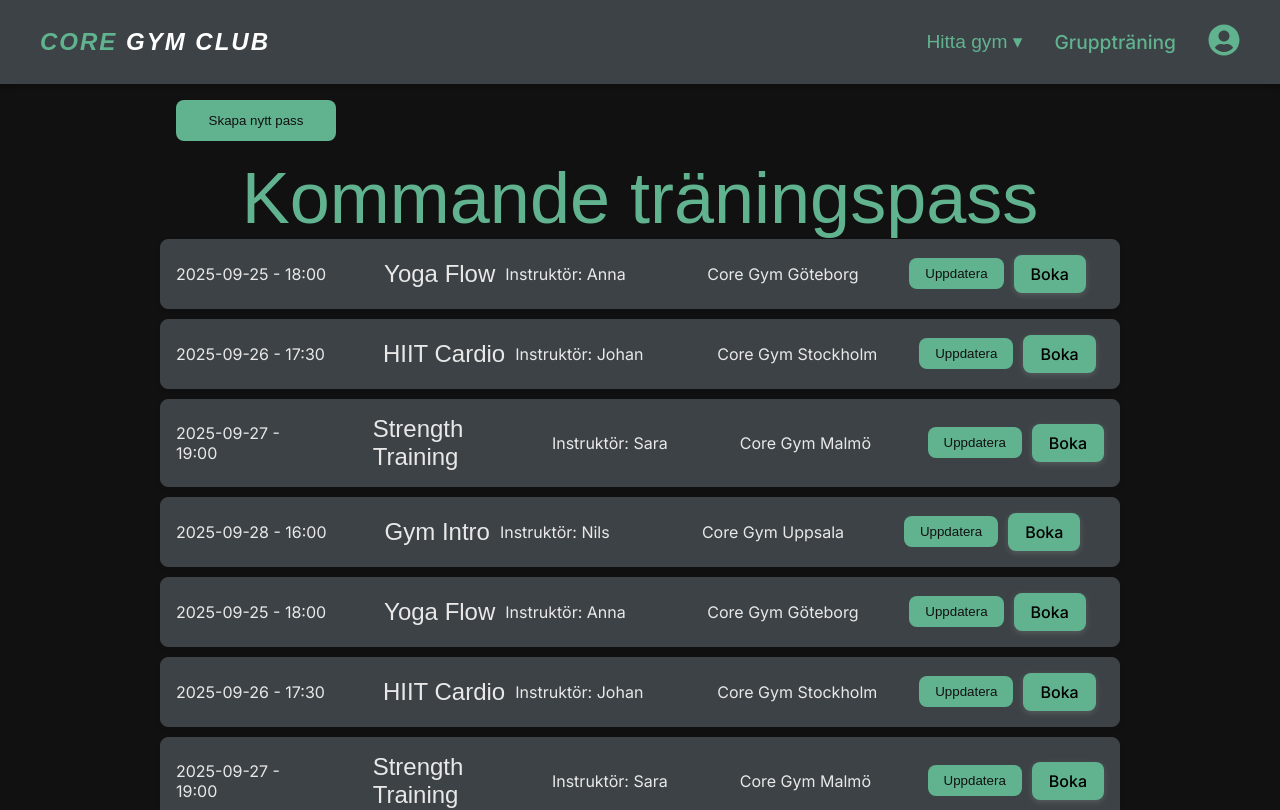
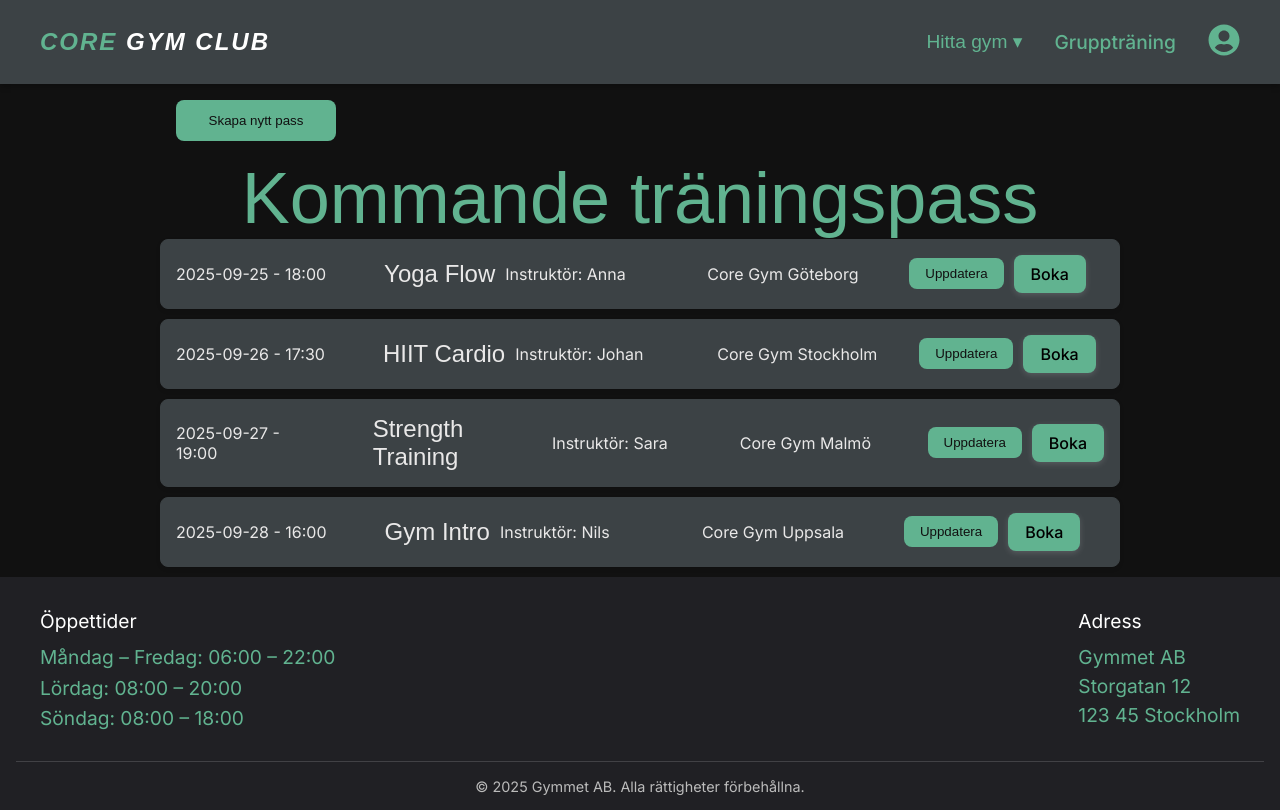
Before and after one commit to grupp14-fab3d32a/frontend, a React (Vite) app: page /PassList in a window 1280 px wide. Shown: the top 810 px of the page. Built offline with nearby package versions, Linux system fonts and the light colour scheme; a web font is replaced by a local one.

Commit message:
added bookedworkouts and await fetch

```diff
--- a/src/pages/PassList.jsx
+++ b/src/pages/PassList.jsx
@@ -1,25 +1,61 @@
-import React from 'react'
+import React, { useState } from 'react'
 import "../css/PassList.css"
 import { useNavigate } from 'react-router-dom'
 
 const workouts = [
-  { id: 1, title: "Yoga Flow", date: "2025-09-25", time: "18:00", instructor: "Anna", location: "Core Gym Göteborg" },
+  { id: 1, title: "Yoga Flow", date: "2025-09-25", time: "18:00", instructor: "Anna", location: "Core Gym Göteborg" }, //måste vara unika id
+  { id: 2, title: "HIIT Cardio", date: "2025-09-26", time: "17:30", instructor: "Johan", location: "Core Gym Stockholm" },
+  { id: 3, title: "Strength Training", date: "2025-09-27", time: "19:00", instructor: "Sara", location: "Core Gym Malmö" },
+  { id: 4, title: "Gym Intro", date: "2025-09-28", time: "16:00", instructor: "Nils", location: "Core Gym Uppsala" },
+  /*{ id: 1, title: "Yoga Flow", date: "2025-09-25", time: "18:00", instructor: "Anna", location: "Core Gym Göteborg" },
   { id: 2, title: "HIIT Cardio", date: "2025-09-26", time: "17:30", instructor: "Johan", location: "Core Gym Stockholm" },
   { id: 3, title: "Strength Training", date: "2025-09-27", time: "19:00", instructor: "Sara", location: "Core Gym Malmö" },
   { id: 4, title: "Gym Intro", date: "2025-09-28", time: "16:00", instructor: "Nils", location: "Core Gym Uppsala" },
   { id: 1, title: "Yoga Flow", date: "2025-09-25", time: "18:00", instructor: "Anna", location: "Core Gym Göteborg" },
   { id: 2, title: "HIIT Cardio", date: "2025-09-26", time: "17:30", instructor: "Johan", location: "Core Gym Stockholm" },
   { id: 3, title: "Strength Training", date: "2025-09-27", time: "19:00", instructor: "Sara", location: "Core Gym Malmö" },
-  { id: 4, title: "Gym Intro", date: "2025-09-28", time: "16:00", instructor: "Nils", location: "Core Gym Uppsala" },
-  { id: 1, title: "Yoga Flow", date: "2025-09-25", time: "18:00", instructor: "Anna", location: "Core Gym Göteborg" },
-  { id: 2, title: "HIIT Cardio", date: "2025-09-26", time: "17:30", instructor: "Johan", location: "Core Gym Stockholm" },
-  { id: 3, title: "Strength Training", date: "2025-09-27", time: "19:00", instructor: "Sara", location: "Core Gym Malmö" },
-  { id: 4, title: "Gym Intro", date: "2025-09-28", time: "16:00", instructor: "Nils", location: "Core Gym Uppsala" },
+  { id: 4, title: "Gym Intro", date: "2025-09-28", time: "16:00", instructor: "Nils", location: "Core Gym Uppsala" },*/
 ];
 
 const PassList = () => {
+  const navigate = useNavigate()
+  const [bookedWorkouts, setBookedWorkouts] = useState([]) // lagrar bokade pass
 
-      const navigate = useNavigate()
+  const handleBooking = async (workout) => {
+    const requestData = {
+    memberId: '0e7767ba-13fb-44c6-925a-3c22db351b1e',
+    workoutId: workout.id,
+  };
+
+   try { //lägg in API url sen
+      const res = await fetch("", {
+        method:'POST',
+        headers: {
+          'Content-type' : 'application/json',
+        },
+        body: JSON.stringify(requestData)
+      })
+
+      if (res.ok) {
+        navigate(`/confirm/${workout.id}`, { state: workout })
+      } else {
+        alert('Något gick fel. Försök igen.');
+      }
+    } catch (error) {
+      alert('Kunde inte ansluta till servern.');
+    }
+  }
+   /* if (bookedWorkouts.includes(workout.id)) {
+      // Avboka
+      setBookedWorkouts(bookedWorkouts.filter(id => id !== workout.id))
+      console.log(`Avbokade pass ${workout.id}`)
+    } else {
+      // Boka
+      setBookedWorkouts([...bookedWorkouts, workout.id])
+      console.log(`Bokade pass ${workout.id}`)
+      navigate(`/confirm/${workout.id}`, { state: workout })
+    }*/
+
 
   return (
     <div className='Passlist'>
@@ -29,7 +65,7 @@ const PassList = () => {
       <h3 className='Headline-workout'>Kommande träningspass</h3>
       {workouts.length === 0 ? (
         <p className="List-item-workout">Inga träningspass tillgängliga just nu</p>
-      ): (
+      ) : (
         <ul className='List-workout'>
           {workouts.map((workout) => (
             <li className='List-item-workout' key={workout.id}>
@@ -40,22 +76,22 @@ const PassList = () => {
 
               <button
                 className='update-button'
-                onClick={() => navigate(`/update/${workout}`)}
+                onClick={() => navigate(`/update/${workout.id}`)}
               >
                 Uppdatera
               </button>
               <button
                 className='button button-secondary'
-                onClick={() => navigate(`/confirm/${workout.id}`, { state: workout })}
+                onClick={() => handleBooking(workout)}
               >
-                Boka
+               {bookedWorkouts.includes(workout.id) ? "Avboka" : "Boka"}
               </button>
             </li>
           ))}
         </ul>
       )}
     </div>
-  );
-};
+  )
+}
 
 export default PassList
```
